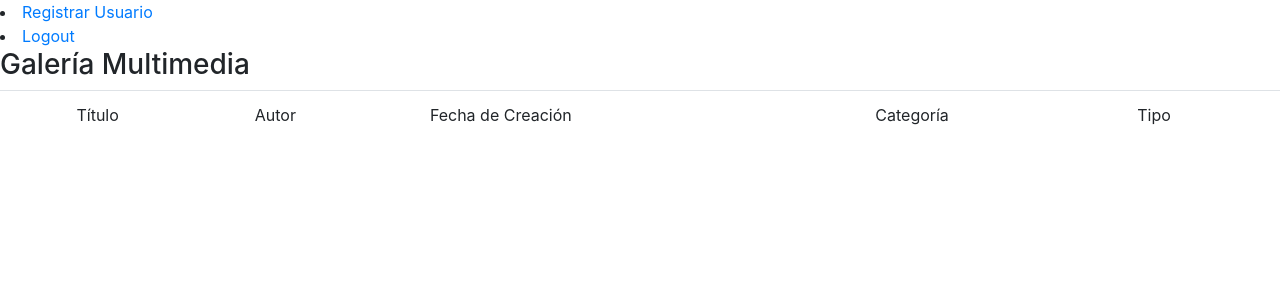
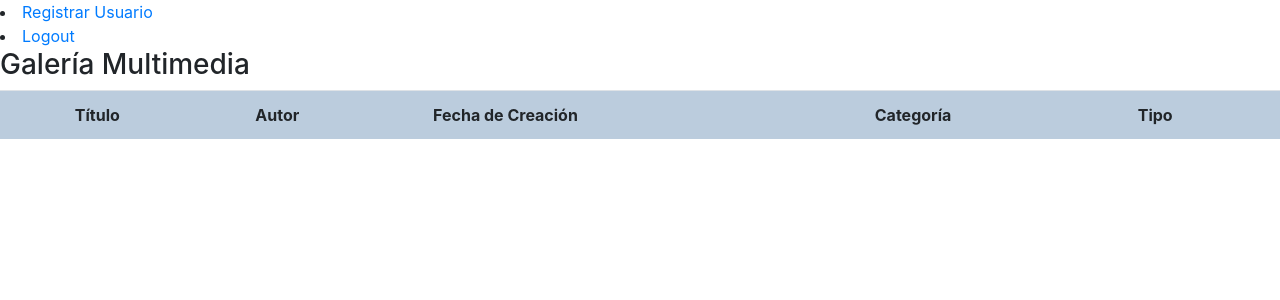
Before and after one commit to jdmogollonp/Agiles_Apropiacion, a Django app: page /galeria/ in a window 1280 px wide. Shown: the top 300 px of the page. Run offline with Django 3.2, Linux system fonts and the light colour scheme; a user stored in the database is signed in; data that the repository does not hold is empty; some libraries are stand-ins or nearby versions.

Commit message:
Mejoras listado

```diff
--- a/apropiacion/settings.py
+++ b/apropiacion/settings.py
@@ -132,7 +132,7 @@ STATIC_URL = '/static/'
 STATIC_ROOT = os.path.join(BASE_DIR, 'static/')
 
 MEDIA_URL = '/archivos/'
-MEDIA_ROOT = os.path.join(BASE_DIR, '')
+MEDIA_ROOT = os.path.join(BASE_DIR, 'archivos/')
 
 STATICFILES_DIRS = ()
 
--- a/galeria/templates/lista_galeria.html
+++ b/galeria/templates/lista_galeria.html
@@ -10,7 +10,7 @@
 <li><a href="/galeria/logout_view/">Logout</a></li>
 <h3>Galería Multimedia</h3>
 <table class="table table-hover">
-  <thead class="thead-dark">
+  <thead style="background-color: #bbccdd; font-weight: bold">
     <tr>
         <td>
 
```
Also changed, not shown: galeria/migrations/0004_auto_20190209_2127.py (added).
